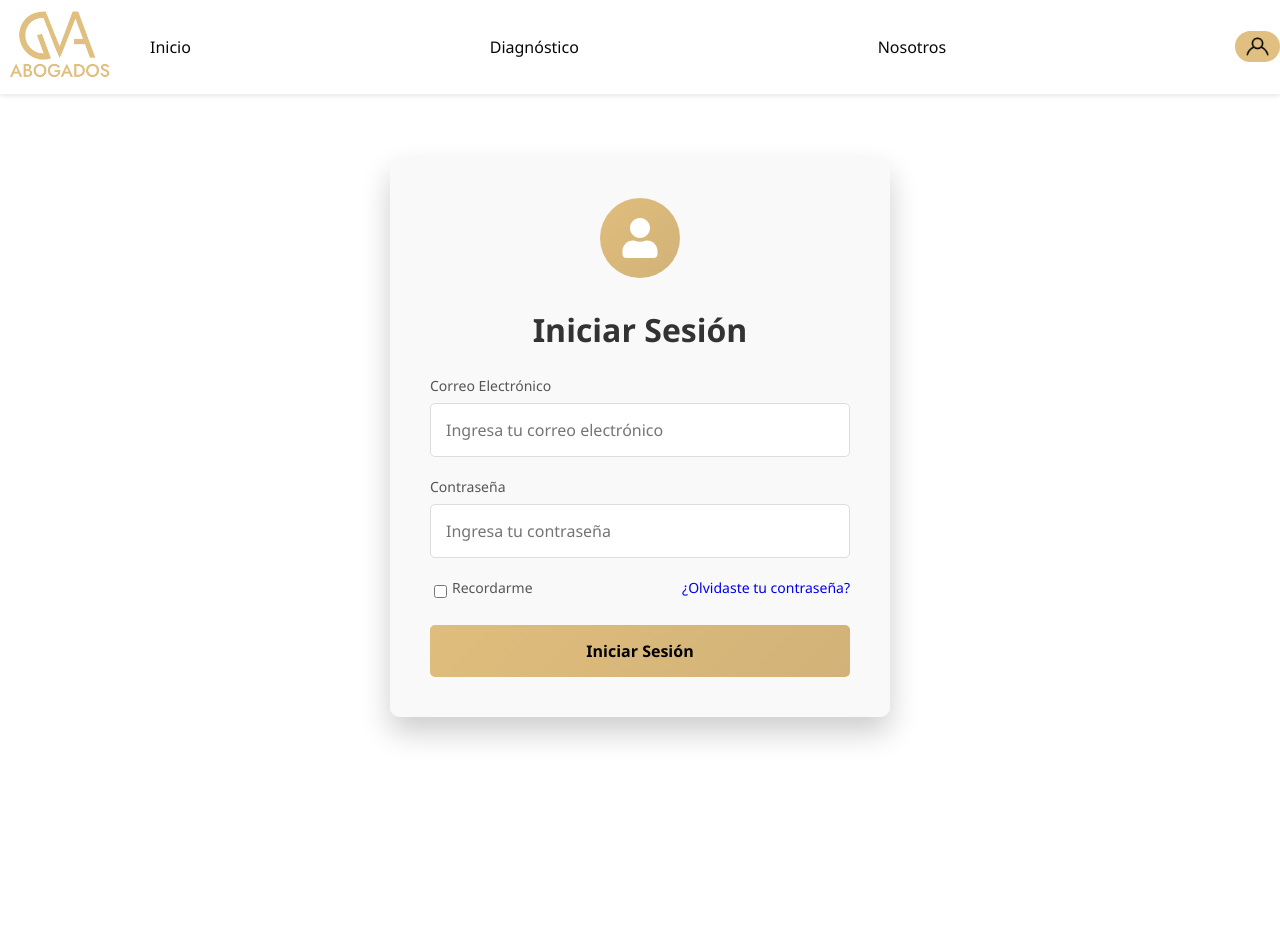
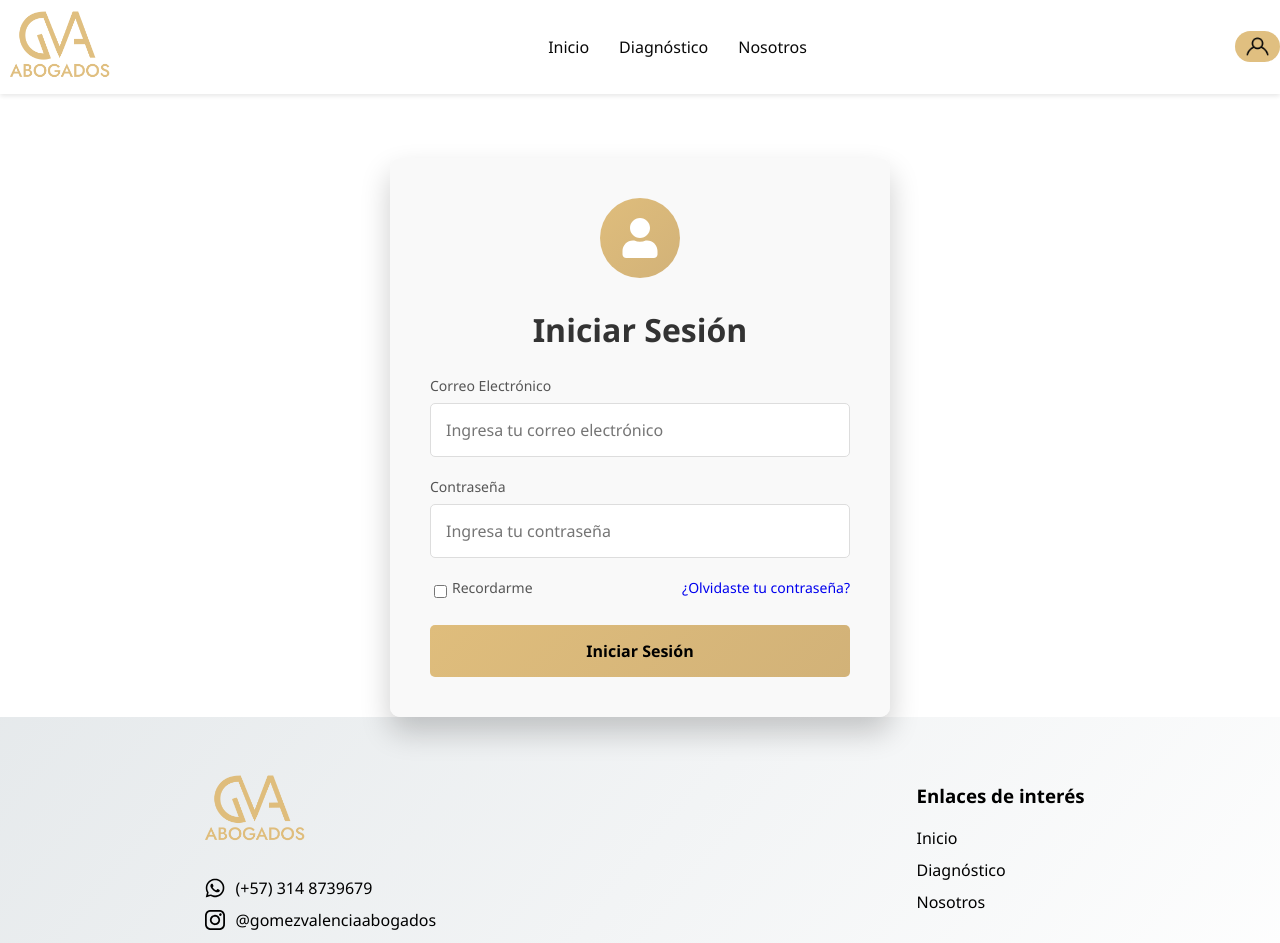
Before and after one commit to Andresfacundo/DiagnosticoLaboral, a React (Vite) app: page /login in a window 1280 px wide. Shown: the top 943 px of the page. Before the commit the page ends 800 px from the top, so only its background shows below. Built offline with nearby package versions, Linux system fonts and the light colour scheme; no server answers.

Commit message:
se hacen cambios en el navbar de estilos y en el footer se hacen cambios para limpiar localStorage

```diff
--- a/src/App.jsx
+++ b/src/App.jsx
@@ -7,6 +7,7 @@ import Home from './components/Pages/Home/Home.jsx'
 import Cuestionario from './components/Pages/Cuestionario/Cuestionario.jsx'
 import Navbar from './components/Ui/Navbar/Navbar.jsx'
 import Login from './components/Ui/Login/Login.jsx'
+import Footer from './components/Layouts/Footer/Footer.jsx'
 
 
 
@@ -28,6 +29,7 @@ function App() {
       <Route path='cuestionario' element={<Cuestionario/>}/>
       <Route path='login' element={<Login/>}/>
     </Routes>
+    <Footer/>
     </>
   )
 }
--- a/src/Services/authService.js
+++ b/src/Services/authService.js
@@ -51,6 +51,8 @@ const authService = {
     logout: () => {
         localStorage.removeItem(TOKEN_KEY);
         localStorage.removeItem(USER_KEY);
+
+        window.dispatchEvent(new Event('authStateChanged'));
     },
 
     // Verificar si está autenticado
--- a/src/components/Layouts/Footer/Footer.jsx
+++ b/src/components/Layouts/Footer/Footer.jsx
@@ -1,14 +1,64 @@
-import React from 'react'
+import Reac, { useState, useEffect } from 'react'
 import gva from '../../../../public/Gva.png'
 import wasa from '../../../../public/whatsapp.svg'
 import email from '../../../../public/correo-electronico.svg'
 import ubicacion from '../../../../public/mapa.svg'
 import './Footer.css'
-import { NavLink } from 'react-router-dom'
+import { NavLink, useLocation } from 'react-router-dom'
 import instagram from '../../../../public/logotipo-de-instagram.svg'
+import authService from '../../../Services/authService'
 
 
 const Footer = () => {
+    const [isAuthenticated, setIsAuthenticated] = useState(false);
+    const [ userRole, setUserRole] = useState('invitado');
+    const location = useLocation();
+
+    useEffect(() => {
+        const checkAuthStatus = () => {
+            // Verificar autenticación
+            const authenticated = authService.isAuthenticated();
+            setIsAuthenticated(authenticated);
+
+            // Obtener el rol del usuario si está autenticado
+            if (authenticated) {
+                const userData = authService.getUser();
+                if (userData && userData.rol) {
+                    if (typeof userData.rol === 'object') {
+                        if (userData.rol.superadmin) setUserRole('superadmin');
+                        else if (userData.rol.admin) setUserRole('admin');
+                        else setUserRole('user');
+                    } else {
+                        setUserRole(userData.rol);
+                    }
+                }
+            } else {
+                setUserRole('invitado');
+            }
+        };
+
+        // Verificar al montar y cuando cambie la ubicación
+        checkAuthStatus();
+
+        // Escuchar cambios en el estado de autenticación
+        window.addEventListener('authStateChanged', checkAuthStatus);
+
+        // Limpiar el listener cuando el componente se desmonte
+        return () => {
+            window.removeEventListener('authStateChanged', checkAuthStatus);
+        };
+    }, [location]);
+
+    // Función para verificar si tiene acceso a cierta funcionalidad
+    const hasAccess = (requiredRole) => {
+        if (!isAuthenticated) return false;
+        if (requiredRole === 'admin') {
+            return userRole === 'admin' || userRole === 'superadmin';
+        }
+        return userRole === requiredRole;
+    };
+
+
     return (
         <div className='content-footer'>
             <div className='content-contacto'>
@@ -26,8 +76,12 @@ const Footer = () => {
                 <ul>
                     <li><NavLink to='/'>Inicio</NavLink></li>
                     <li><NavLink to='/form'>Diagnóstico</NavLink></li>
-                    <li><NavLink to='/questions'>Gestión de preguntas</NavLink></li>
-                    <li><NavLink to='https://calculadora-gap-six.vercel.app/' target='_blank'>Calculadora</NavLink></li>
+                    {hasAccess('admin') && (
+                        <li><NavLink to='/questions'>Gestión de preguntas</NavLink></li>
+                    )}
+                    {hasAccess('admin') && (
+                        <li><NavLink to='https://calculadora-gap-six.vercel.app/' target='_blank'>Calculadora</NavLink></li>
+                    )}
                     <li><NavLink to='#'>Nosotros</NavLink></li>
                 </ul>
 
--- a/src/components/Pages/Home/Home.jsx
+++ b/src/components/Pages/Home/Home.jsx
@@ -96,7 +96,7 @@ const Home = () => {
 
 
             </section>
-            <Footer/>
+            {/* <Footer/> */}
 
 
 
--- a/src/components/Ui/Login/Login.jsx
+++ b/src/components/Ui/Login/Login.jsx
@@ -45,13 +45,13 @@ const Login = () => {
       switch (data.usuario.rol) {
         case 'superadmin':
         case 'admin':
-          navigate('/questions');
+          navigate('/');
           break;
         case 'user':
-          navigate('/diagnostico');
+          navigate('/');
           break;
         default:
-          navigate('/dashboard');
+          navigate('/');
       }
 
     } catch (error) {
--- a/src/components/Ui/Navbar/Navbar.css
+++ b/src/components/Ui/Navbar/Navbar.css
@@ -25,27 +25,40 @@
 .navbar {
     width: 100%;
     display: flex;
-    justify-content: space-between;
     align-items: center;
     max-width: 1300px;
-    /* margin: 0 auto; */
-    /* margin-left: 2rem; */
 }
 
 .navbar-logo {
     display: flex;
     align-items: center;
 }
+.content-list-nav .login a{
+    text-decoration: none;
+    color: #000;
+    border-radius: 20px;
+    transition: all 0.3s ease;
+}
+
+.content-list-nav a:hover{
+    background-color: #DFBD7C;
+    transition: 0.4s;
+
+}
+.content-list-nav{
+    width: 100%;
+    display: flex;
+}
+
 
 .nav-list {
     display: flex;
     align-items: center;
-    justify-content: space-between;
+    justify-content: center;
     gap: 10px;
     padding: 0;
     margin: 0;
     flex-grow: 1;
-    margin-left: 20px;
 }
 
 .nav-list a {
--- a/src/components/Ui/Navbar/Navbar.jsx
+++ b/src/components/Ui/Navbar/Navbar.jsx
@@ -101,7 +101,7 @@ const Navbar = () => {
                         }
                     </button>
                 </div>
-
+                <div className='content-list-nav'>
                     <ul className={`nav-list ${menuOpen ? 'nav-active' : ''}`}>
                         <li className='home'><NavLink to='/' onClick={closeMenu} className={({isActive}) => isActive ? 'botonActivo' : 'boton'}>Inicio</NavLink></li>
                         <li className='diagnostico'><NavLink to='form' onClick={closeMenu} className={({isActive}) => isActive ? 'botonActivo' : 'boton'}>Diagnóstico</NavLink></li>
@@ -119,6 +119,7 @@ const Navbar = () => {
                         {/* <li className='contacto'><NavLink onClick={closeMenu}>Contacto</NavLink></li> */}
                         <li className='nosotros'><NavLink onClick={closeMenu}>Nosotros</NavLink></li>
 
+                    </ul>
                         {isAuthenticated ? (
                             <li className='login'>
                                 <NavLink to='login' onClick={() => { handleLogout(); closeMenu(); }} className='logout-button boton'>
@@ -134,7 +135,7 @@ const Navbar = () => {
                                 </NavLink>
                             </li>
                         )}
-                </ul>
+                </div>
             </nav>
         </div>
     )
```
Lines whose indentation alone changed are shown as unchanged.
